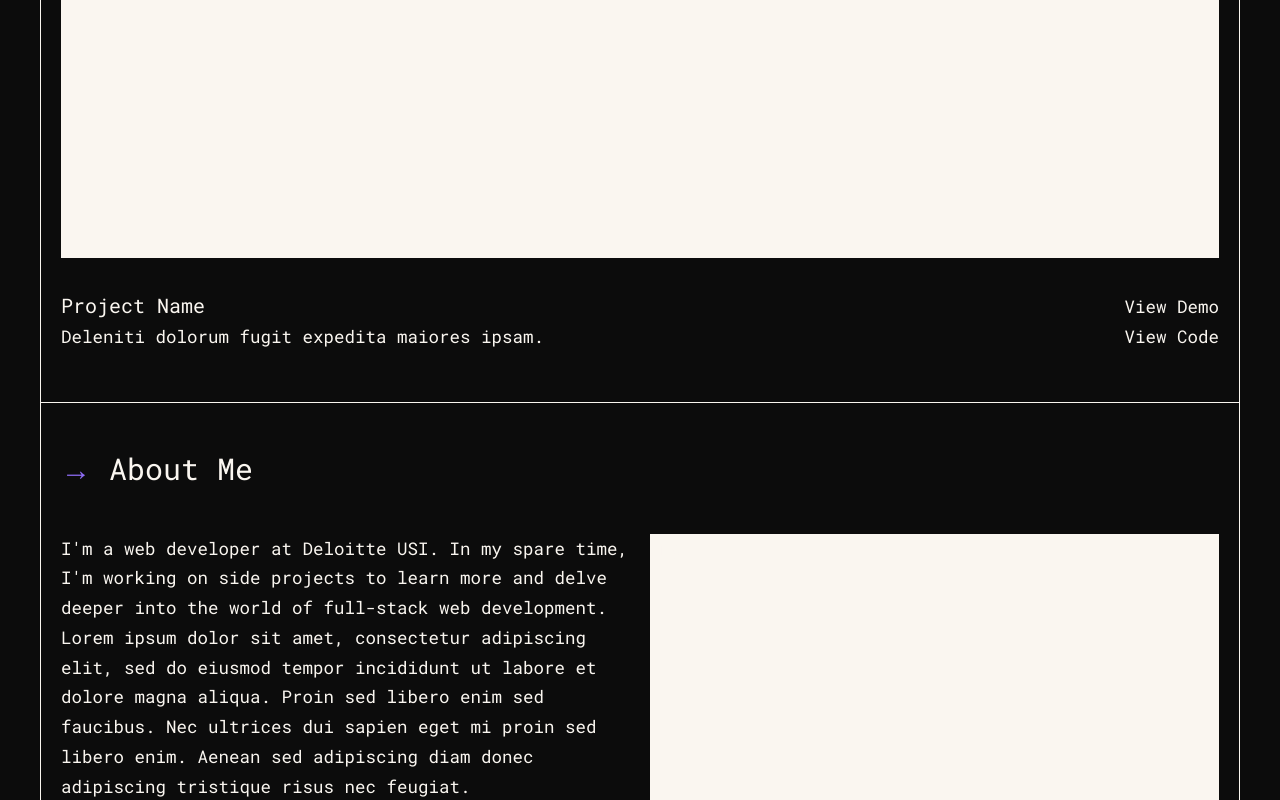
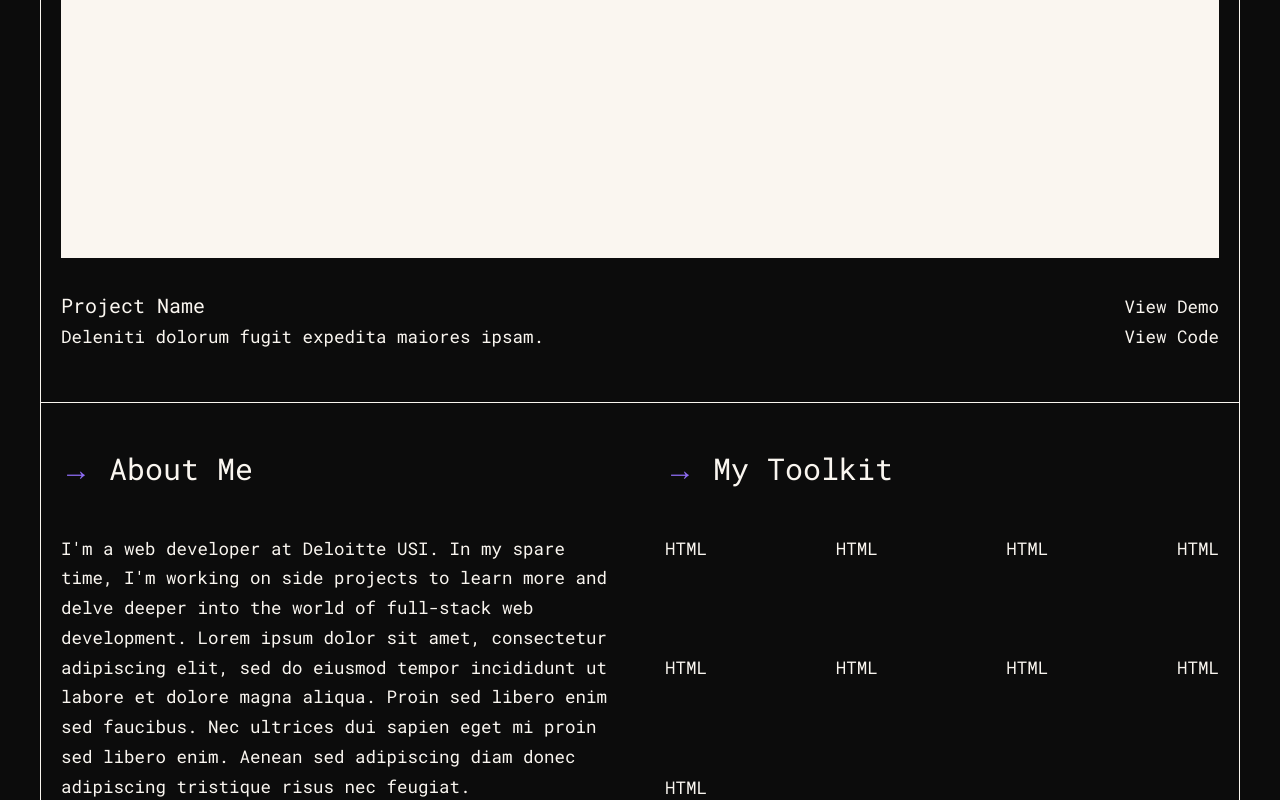
Before and after one commit to Hiba243/Portfolio-v1, a website: page index.html in a window 1280 px wide. Shown: the part 2000-2800 px from the top of the page. Drawn offline with nearby package versions, Linux system fonts and the light colour scheme.

Commit message:
feat: added my toolkit section

```diff
--- a/index.html
+++ b/index.html
@@ -29,7 +29,9 @@
           <div class="link-flex">
             <div class="star" id="star-1"></div>
             <li class="nav__item nav__item-1">
-            <a href="#about" class="nav__link link-effect nav__link-1">About</a>
+              <a href="#about" class="nav__link link-effect nav__link-1"
+                >About</a
+              >
             </li>
           </div>
           <div class="link-flex">
@@ -41,7 +43,9 @@
           <div class="link-flex">
             <div class="star" id="star-3"></div>
             <li class="nav__item nav__item-3">
-            <a href="#contact" class="nav__link link-effect nav__link-3">Contact</a>
+              <a href="#contact" class="nav__link link-effect nav__link-3"
+                >Contact</a
+              >
             </li>
           </div>
         </ul>
@@ -140,6 +144,7 @@
       </section>
 
       <section class="section-about" id="about">
+        <div class="ab-cont">
           <div class="section-about__heading">
             <p class="section-about__heading__text anm-moveDown">
               <span class="arr-purple">&rarr;</span> About Me
@@ -148,28 +153,35 @@
           <div class="section-about__content">
             <div class="section-about__content__text">
               <div class="section-about__content__text-1 anm-moveDown">
-              I'm a web developer at Deloitte USI. In my spare time, I'm working
-              on side projects to learn more and delve deeper into the world of
-              full-stack web development. Lorem ipsum dolor sit amet,
+                I'm a web developer at Deloitte USI. In my spare time, I'm
+                working on side projects to learn more and delve deeper into the
+                world of full-stack web development. Lorem ipsum dolor sit amet,
                 consectetur adipiscing elit, sed do eiusmod tempor incididunt ut
-              labore et dolore magna aliqua. Proin sed libero enim sed faucibus.
-              Nec ultrices dui sapien eget mi proin sed libero enim. Aenean sed
-              adipiscing diam donec adipiscing tristique risus nec feugiat.
-            </div>
-            <div class="section-about__content__text-2 anm-moveDown">
-              Lorem ipsum dolor sit amet, consectetur adipisicing elit. Sit
-              illum ex neque consequuntur repudiandae culpa, magnam eius
-              repellat dolore minus soluta, ipsum nesciunt non quaerat tempore
-              modi suscipit hic amet?
-            </div>
-            <div class="section-about__content__text-3 anm-moveDown">
-              Lorem ipsum dolor, sit amet consectetur adipisicing elit. Amet
-              eveniet saepe, velit fugiat quis repellendus et rem. At neque
-              maxime velit quia, dolorem alias aliquid maiores tenetur sunt
-              nihil recusandae.
+                labore et dolore magna aliqua. Proin sed libero enim sed
+                faucibus. Nec ultrices dui sapien eget mi proin sed libero enim.
+                Aenean sed adipiscing diam donec adipiscing tristique risus nec
+                feugiat.
               </div>
             </div>
-          <div class="section-about__img">img</div>
+          </div>
+        </div>
+        <div class="ski-cont">
+          <div class="section-about__heading">
+            <p class="section-about__heading__text anm-moveDown">
+              <span class="arr-purple">&rarr;</span> My Toolkit
+            </p>
+          </div>
+          <div class="section-about__skills">
+            <div>HTML</div>
+            <div>HTML</div>
+            <div>HTML</div>
+            <div>HTML</div>
+            <div>HTML</div>
+            <div>HTML</div>
+            <div>HTML</div>
+            <div>HTML</div>
+            <div>HTML</div>
+          </div>
         </div>
       </section>
 
--- a/sass/layout/_about.scss
+++ b/sass/layout/_about.scss
@@ -7,11 +7,16 @@
   }
   height: fit-content;
   display: flex;
-  flex-direction: column;
-  justify-content: space-evenly;
+  flex-direction: row;
+  @include respond(tab-land) {
+    flex-direction: column;
+  }
+  gap:5rem;
+
   &__heading {
     &__text {
       font-size: 3rem;
+      margin-bottom: 4rem;
       @include respond(tab-port) {
         margin-top: 4rem;
         margin-bottom: 4rem;
@@ -23,46 +28,41 @@
   }
   &__content {
     font-size: 1.75rem;
-    margin: 4rem 0 2rem 0;
-    display: flex;
-    flex-direction: row;
-    gap: 2rem;
-    @include respond(tab-land) {
-      flex-direction: column;
-      margin-top: 0;
-      margin-bottom: 0;
-    }
     @include respond(tab-port) {
-      flex-direction: column;
-      margin-top: 0;
-      margin-bottom: 0;
       font-size: 2rem;
     }
     @include respond(phone) {
       font-size: 1.75rem;
     }
-    &__text {
-      display: flex;
-      flex-direction: column;
-      width: 50%;
-      @include respond(tab-land) {
-        width: 100%;
-      }
-      &-1,
-      &-2,
-      &-3 {
-        margin-bottom: 4rem;
-        @include respond(tab-land) {
-          width: 100%;
-        }
-      }
-    }
   }
-  &__img {
-    width: 50%;
-    background-color: $color-secondary;
+
+  &__skills {
+    display: flex;
+    flex-wrap: wrap;
+    justify-content: space-between;
+    gap: 9rem;
     @include respond(tab-land) {
       width: 100%;
     }
+    font-size: 1.75rem;
+    @include respond(tab-port) {
+      font-size: 2rem;
+    }
+    @include respond(phone) {
+      font-size: 1.75rem;
+    }
   }
 }
+
+.ab-cont {
+  width: 50%;
+  @include respond(tab-land) {
+    width: 100%;
+  }
+}
+.ski-cont {
+  width: 50%;
+  @include respond(tab-land) {
+    width: 100%;
+  }
+}
```
Also changed, not shown: css/style.css. Lines whose indentation alone changed are shown as unchanged.
